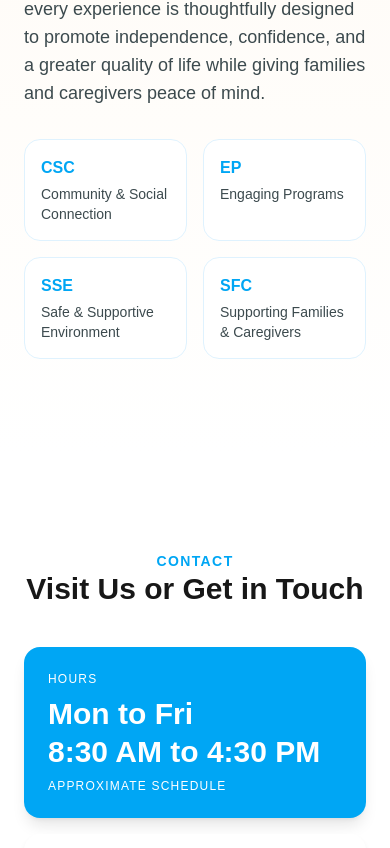
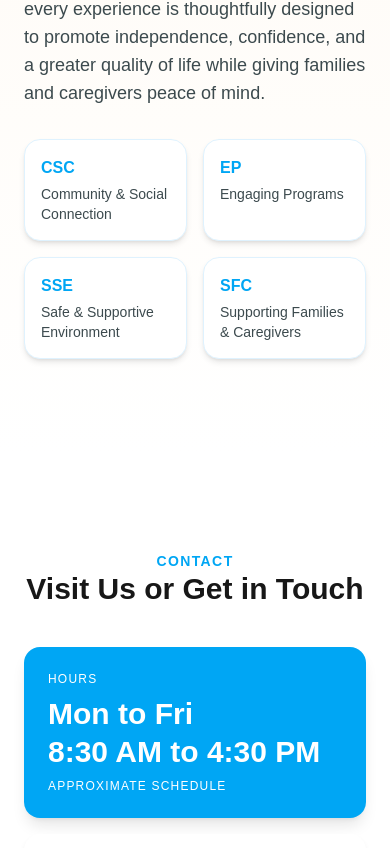
Before and after one commit to Obi815/dhs, a Next.js app: page / in a window 390 px wide. Shown: the part 4936-5784 px from the top of the page. Built offline with nearby package versions, Linux system fonts and the light colour scheme.

Commit message:
last changes

```diff
--- a/app/components/sections/About.tsx
+++ b/app/components/sections/About.tsx
@@ -43,7 +43,7 @@ export default function About() {
         {/* the 2x2 cards */}
         <div className="grid grid-cols-2 gap-4 mt-8">
           {highlights.map((item) => (
-            <div key={item.title} className="rounded-2xl bg-white p-4  border border-sky-100">
+            <div key={item.title} className="rounded-2xl bg-white p-4  border border-sky-100 shadow-md">
               <h4 className="font-bold text-sky-500">{item.title}</h4>
               <p className="text-sm text-[#3C4A4E] mt-1">{item.text}</p>
             </div>
--- a/app/components/sections/Contact.tsx
+++ b/app/components/sections/Contact.tsx
@@ -54,8 +54,9 @@ export default function Contact() {
             </div>
 
             </div>
+
             {/* Map */}
-            <div className="rounded-2xl overflow-hidden shadow-md min-h-72">
+            <div className="rounded-2xl overflow-hidden shadow-lg min-h-72">
             <iframe
                 src="https://www.google.com/maps?q=123+Main+St,+San+Jose,+CA&output=embed"
                 title="Map of our location"
@@ -63,8 +64,9 @@ export default function Contact() {
                 loading="lazy"
             />
             </div>
+
             {/* Form */}
-            <form onSubmit={handleSubmit} className="md:col-span-2 bg-white rounded-2xl p-6 shadow-md">
+            <form onSubmit={handleSubmit} className="md:col-span-2 bg-white rounded-2xl p-6 shadow-lg">
             <h4 className="text-lg font-bold mb-4">Send us a message</h4>
 
             <div className="grid grid-cols-1 md:grid-cols-2 gap-3 mb-3">
```
